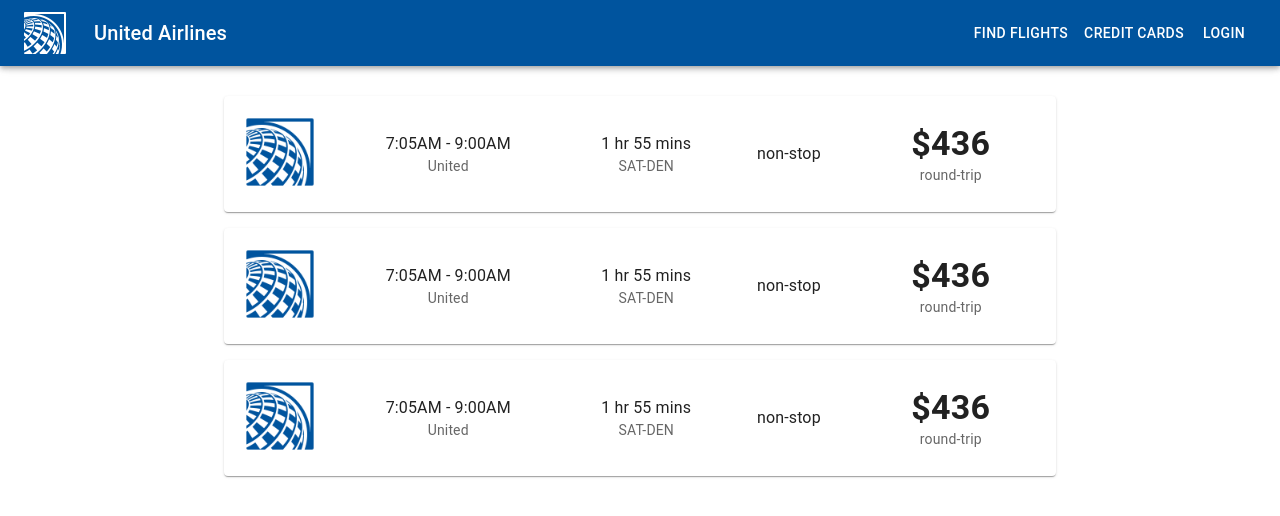
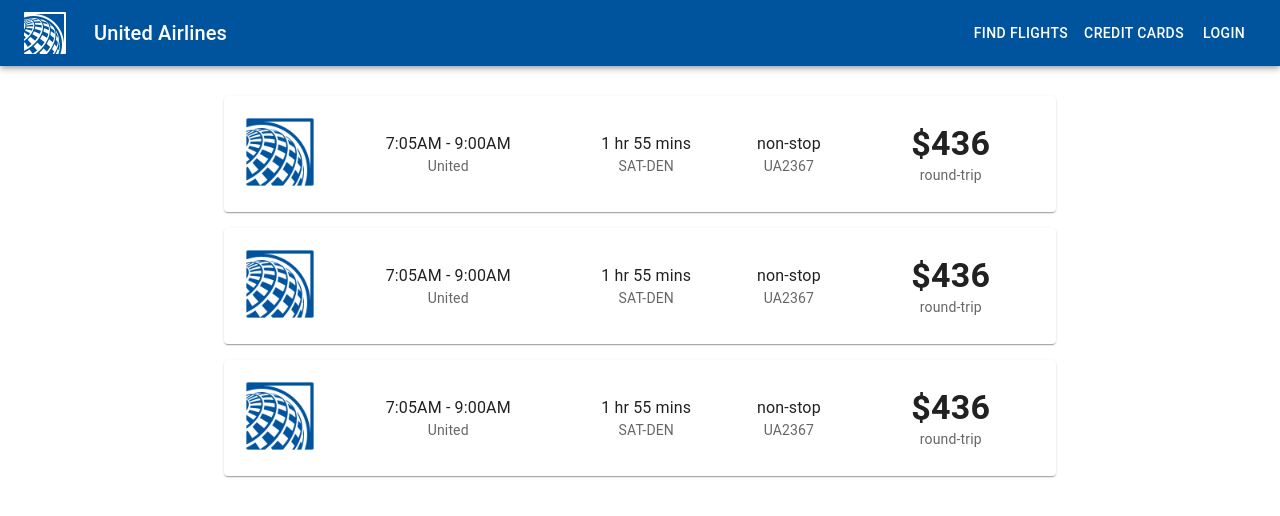
Before and after one commit to tomlintontx/sisense-hackathon-2023, a React (Vite) app: page / in a window 1280 px wide. Shown: the top 516 px of the page. Built offline with nearby package versions, Linux system fonts and the light colour scheme.

Commit message:
added the flight number to the card and centered it

```diff
--- a/src/components/PricingCard.tsx
+++ b/src/components/PricingCard.tsx
@@ -49,7 +49,7 @@
           <Typography variant="body1" align="center">
             {flightType}
           </Typography>
-          <Typography variant="body2" color="text.secondary">
+          <Typography variant="body2" color="text.secondary" align='center'>
             {bottomFlightType}
           </Typography>
         </Grid>
--- a/src/main.tsx
+++ b/src/main.tsx
@@ -13,7 +13,7 @@
     flightType:"non-stop",
     price:436,
     bottomDuration:'SAT-DEN',
-    bottomFlightType:''
+    bottomFlightType:'UA2367'
   },
   {
     flightTime:"7:05AM - 9:00AM",
@@ -22,7 +22,7 @@
     flightType:"non-stop",
     price:436,
     bottomDuration:'SAT-DEN',
-    bottomFlightType:''
+    bottomFlightType:'UA2367'
   },
   {
     flightTime:"7:05AM - 9:00AM",
@@ -31,7 +31,7 @@
     flightType:"non-stop",
     price:436,
     bottomDuration:'SAT-DEN',
-    bottomFlightType:''
+    bottomFlightType:'UA2367'
   }
 ]
 
```
